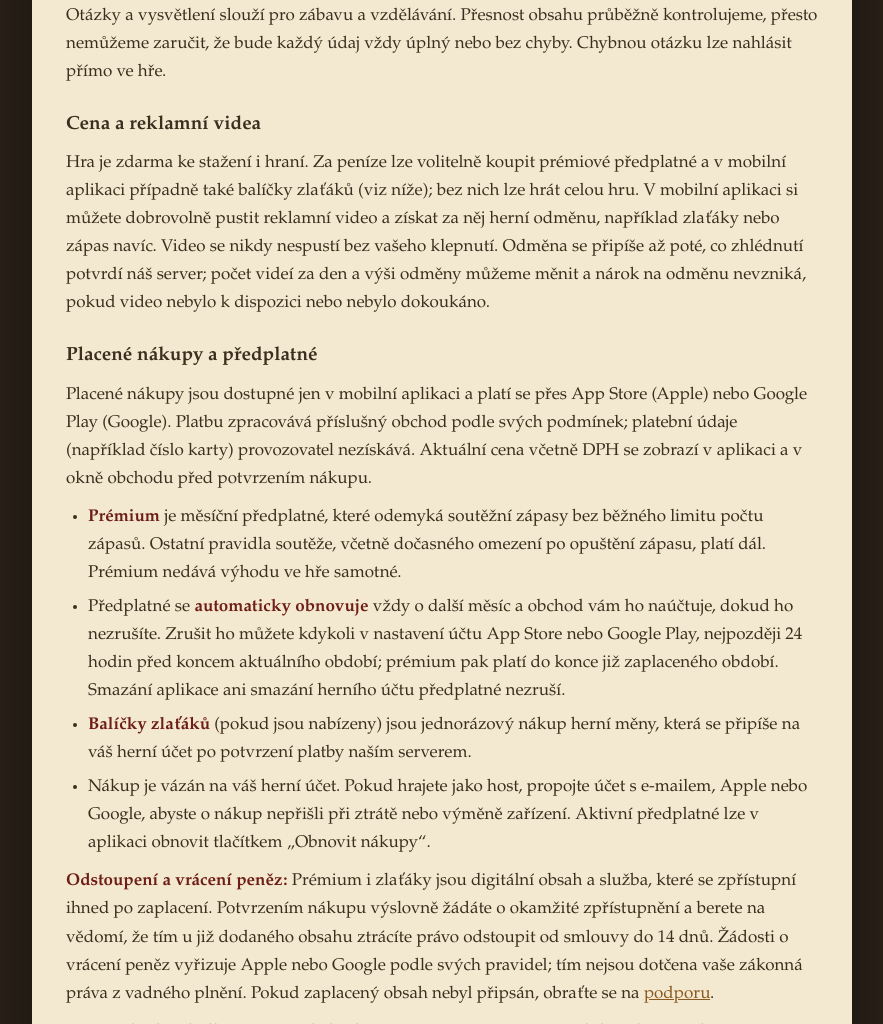
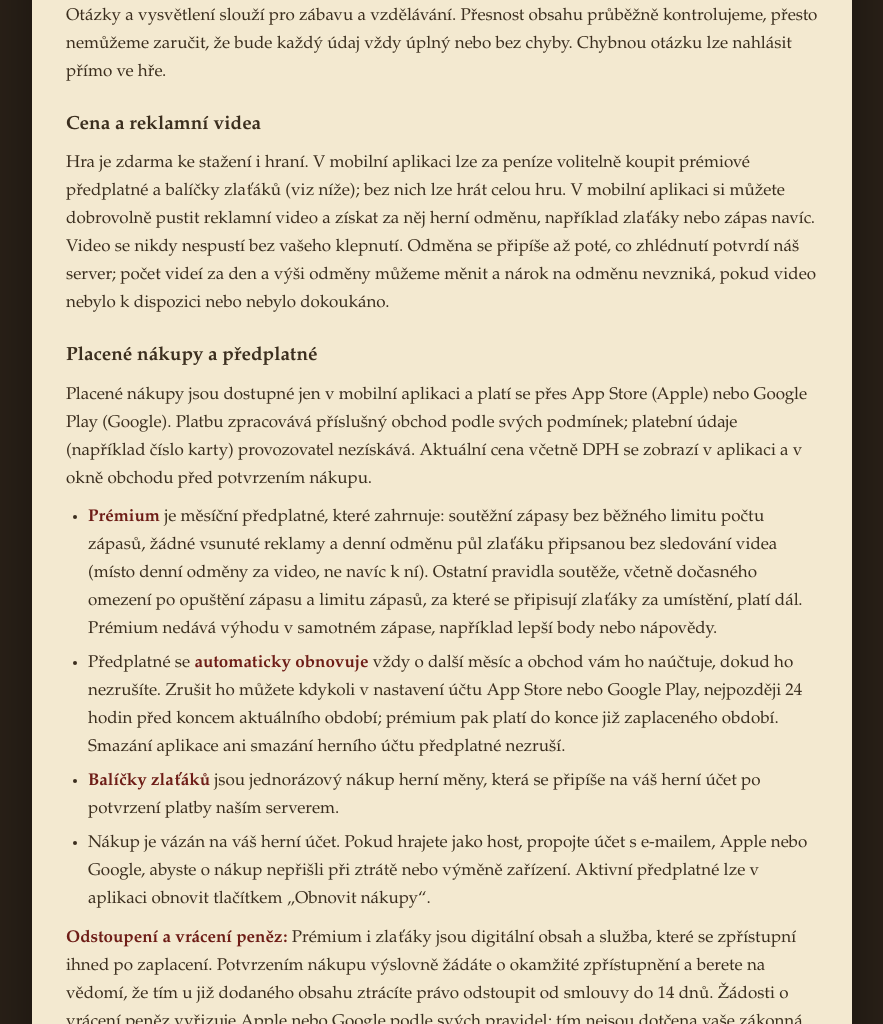
Before and after one commit to VaclavZ8/hejtman-web, a plain HTML site: page podminky/index.html in a window 1280 px wide. Shown: the part 991-2015 px from the top of the page, without its empty margins (198-1081 px from the left). Drawn offline with Linux system fonts and the light colour scheme.

Commit message:
Podmínky: obsah prémia podle rozhodnutí 15. 11. (bez reklam, denní půlzlaťák), balíčky zlaťáků
Co-Authored-By: Claude Opus 5.5 <noreply@anthropic.com>
Claude-Session: https://claude.ai/code/session_012x24aDWt4obxEa7b6BFfxx

```diff
--- a/podminky/index.html
+++ b/podminky/index.html
@@ -48,14 +48,14 @@
   <p>Otázky a vysvětlení slouží pro zábavu a vzdělávání. Přesnost obsahu průběžně kontrolujeme, přesto nemůžeme zaručit, že bude každý údaj vždy úplný nebo bez chyby. Chybnou otázku lze nahlásit přímo ve hře.</p>
 
   <h3>Cena a reklamní videa</h3>
-  <p>Hra je zdarma ke stažení i hraní. Za peníze lze volitelně koupit prémiové předplatné a v mobilní aplikaci případně také balíčky zlaťáků (viz níže); bez nich lze hrát celou hru. V mobilní aplikaci si můžete dobrovolně pustit reklamní video a získat za něj herní odměnu, například zlaťáky nebo zápas navíc. Video se nikdy nespustí bez vašeho klepnutí. Odměna se připíše až poté, co zhlédnutí potvrdí náš server; počet videí za den a výši odměny můžeme měnit a nárok na odměnu nevzniká, pokud video nebylo k dispozici nebo nebylo dokoukáno.</p>
+  <p>Hra je zdarma ke stažení i hraní. V mobilní aplikaci lze za peníze volitelně koupit prémiové předplatné a balíčky zlaťáků (viz níže); bez nich lze hrát celou hru. V mobilní aplikaci si můžete dobrovolně pustit reklamní video a získat za něj herní odměnu, například zlaťáky nebo zápas navíc. Video se nikdy nespustí bez vašeho klepnutí. Odměna se připíše až poté, co zhlédnutí potvrdí náš server; počet videí za den a výši odměny můžeme měnit a nárok na odměnu nevzniká, pokud video nebylo k dispozici nebo nebylo dokoukáno.</p>
 
   <h3>Placené nákupy a předplatné</h3>
   <p>Placené nákupy jsou dostupné jen v mobilní aplikaci a platí se přes App Store (Apple) nebo Google Play (Google). Platbu zpracovává příslušný obchod podle svých podmínek; platební údaje (například číslo karty) provozovatel nezískává. Aktuální cena včetně DPH se zobrazí v aplikaci a v okně obchodu před potvrzením nákupu.</p>
   <ul>
-    <li><strong>Prémium</strong> je měsíční předplatné, které odemyká soutěžní zápasy bez běžného limitu počtu zápasů. Ostatní pravidla soutěže, včetně dočasného omezení po opuštění zápasu, platí dál. Prémium nedává výhodu ve hře samotné.</li>
+    <li><strong>Prémium</strong> je měsíční předplatné, které zahrnuje: soutěžní zápasy bez běžného limitu počtu zápasů, žádné vsunuté reklamy a denní odměnu půl zlaťáku připsanou bez sledování videa (místo denní odměny za video, ne navíc k ní). Ostatní pravidla soutěže, včetně dočasného omezení po opuštění zápasu a limitu zápasů, za které se připisují zlaťáky za umístění, platí dál. Prémium nedává výhodu v samotném zápase, například lepší body nebo nápovědy.</li>
     <li>Předplatné se <strong>automaticky obnovuje</strong> vždy o další měsíc a obchod vám ho naúčtuje, dokud ho nezrušíte. Zrušit ho můžete kdykoli v nastavení účtu App Store nebo Google Play, nejpozději 24 hodin před koncem aktuálního období; prémium pak platí do konce již zaplaceného období. Smazání aplikace ani smazání herního účtu předplatné nezruší.</li>
-    <li><strong>Balíčky zlaťáků</strong> (pokud jsou nabízeny) jsou jednorázový nákup herní měny, která se připíše na váš herní účet po potvrzení platby naším serverem.</li>
+    <li><strong>Balíčky zlaťáků</strong> jsou jednorázový nákup herní měny, která se připíše na váš herní účet po potvrzení platby naším serverem.</li>
     <li>Nákup je vázán na váš herní účet. Pokud hrajete jako host, propojte účet s e-mailem, Apple nebo Google, abyste o nákup nepřišli při ztrátě nebo výměně zařízení. Aktivní předplatné lze v aplikaci obnovit tlačítkem „Obnovit nákupy“.</li>
   </ul>
   <p><strong>Odstoupení a vrácení peněz:</strong> Prémium i zlaťáky jsou digitální obsah a služba, které se zpřístupní ihned po zaplacení. Potvrzením nákupu výslovně žádáte o okamžité zpřístupnění a berete na vědomí, že tím u již dodaného obsahu ztrácíte právo odstoupit od smlouvy do 14 dnů. Žádosti o vrácení peněz vyřizuje Apple nebo Google podle svých pravidel; tím nejsou dotčena vaše zákonná práva z vadného plnění. Pokud zaplacený obsah nebyl připsán, obraťte se na <a href="/podpora/">podporu</a>.</p>
```
